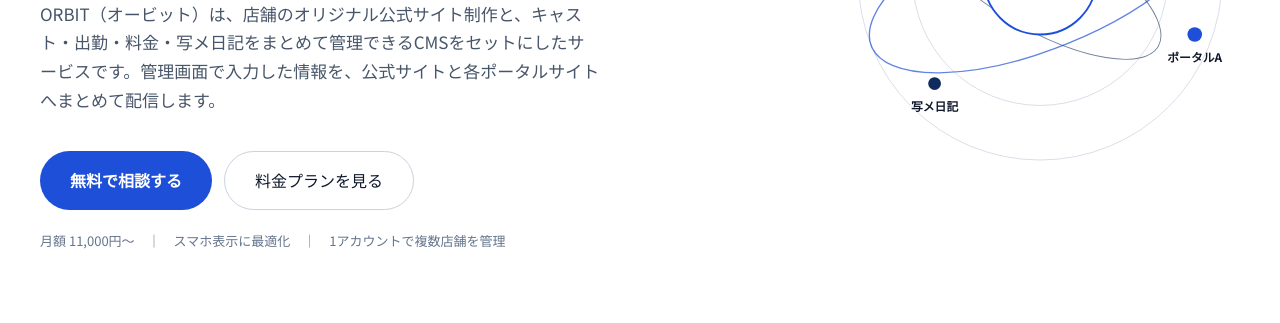
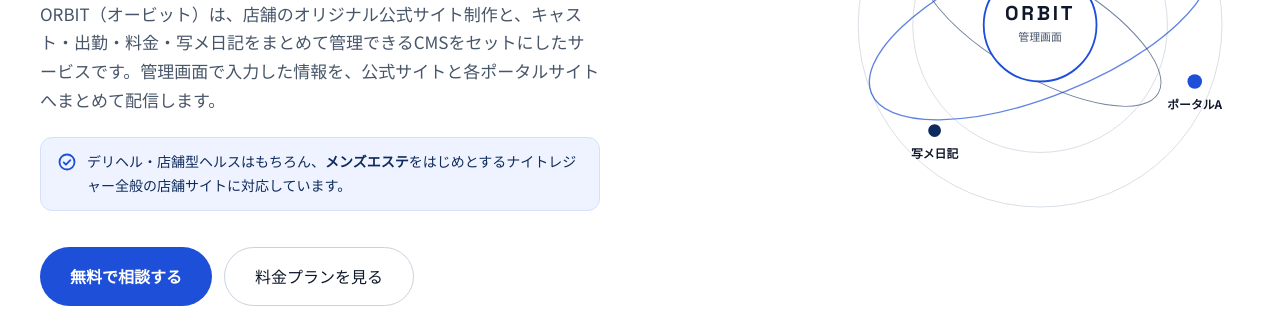
Before and after one commit to wanlife-kansai/orbit-site, a plain HTML site: page detail/index.html in a window 1280 px wide. Shown: the part 460-783 px from the top of the page. Drawn offline with Linux system fonts and the light colour scheme.

Commit message:
販売ページ冒頭に対応業種の案内を追加
Co-Authored-By: Claude Opus 5.5 <noreply@anthropic.com>
Claude-Session: https://claude.ai/code/session_01RXLAhqbmWoRayjWUiAAvYy

```diff
--- a/detail/index.html
+++ b/detail/index.html
@@ -31,6 +31,7 @@ html.orbit-enter #top > div:first-child > *:nth-child(2){animation-delay:.35s}
 html.orbit-enter #top > div:first-child > *:nth-child(3){animation-delay:.48s}
 html.orbit-enter #top > div:first-child > *:nth-child(4){animation-delay:.6s}
 html.orbit-enter #top > div:first-child > *:nth-child(5){animation-delay:.7s}
+html.orbit-enter #top > div:first-child > *:nth-child(6){animation-delay:.8s}
 html.orbit-enter #top > div:last-child svg{animation:oeOrbit 1.6s cubic-bezier(.2,.7,.2,1) .3s both;transform-origin:50% 50%}
 @keyframes oeDown{from{opacity:0;transform:translateY(-100%)}to{opacity:1;transform:none}}
 @keyframes oeUp{from{opacity:0;transform:translateY(28px);filter:blur(4px)}to{opacity:1;transform:none;filter:none}}
@@ -94,6 +95,10 @@ html.orbit-enter #top > div:last-child svg{animation:oeOrbit 1.6s cubic-bezier(.
 <p style="margin: 0 0 20px; font-size: 14px; font-weight: 700; letter-spacing: 0.08em; color: #1E4FD8">ナイトレジャー店舗向け　公式サイト制作 × 店舗管理CMS</p>
 <h1 style="margin: 0; font-size: clamp(36px, 5vw, 60px); line-height: 1.25; font-weight: 700; letter-spacing: 0.01em">1回の更新で、<br>公式サイトも<br>ポータルも。</h1>
 <p style="margin: 28px 0 0; font-size: 17px; color: #475569; max-width: 560px">ORBIT（オービット）は、店舗のオリジナル公式サイト制作と、キャスト・出勤・料金・写メ日記をまとめて管理できるCMSをセットにしたサービスです。管理画面で入力した情報を、公式サイトと各ポータルサイトへまとめて配信します。</p>
+<div style="margin-top: 22px; display: inline-flex; align-items: flex-start; gap: 10px; background: #EEF3FF; border: 1px solid #D6E0FB; border-radius: 12px; padding: 12px 16px; max-width: 560px; box-sizing: border-box">
+<svg width="20" height="20" viewBox="0 0 24 24" fill="none" stroke="#1E4FD8" stroke-width="2.2" stroke-linecap="round" stroke-linejoin="round" aria-hidden="true" style="flex: none; margin-top: 2px"><circle cx="12" cy="12" r="9"></circle><path d="M8 12.5l2.7 2.7L16 9.8"></path></svg>
+<p style="margin: 0; font-size: 14px; line-height: 1.7; color: #0F2A5C">デリヘル・店舗型ヘルスはもちろん、<strong style="font-weight: 700">メンズエステ</strong>をはじめとするナイトレジャー全般の店舗サイトに対応しています。</p>
+</div>
 <div style="margin-top: 36px; display: flex; flex-wrap: wrap; gap: 12px">
 <a href="#contact" style="text-decoration: none; background: #1E4FD8; color: #FFFFFF; font-weight: 700; padding: 16px 30px; border-radius: 999px; font-size: 16px">無料で相談する</a>
 <a href="#price" style="text-decoration: none; border: 1px solid #CBD2DD; color: #0F172A; font-weight: 500; padding: 15px 30px; border-radius: 999px; font-size: 16px">料金プランを見る</a>
```
